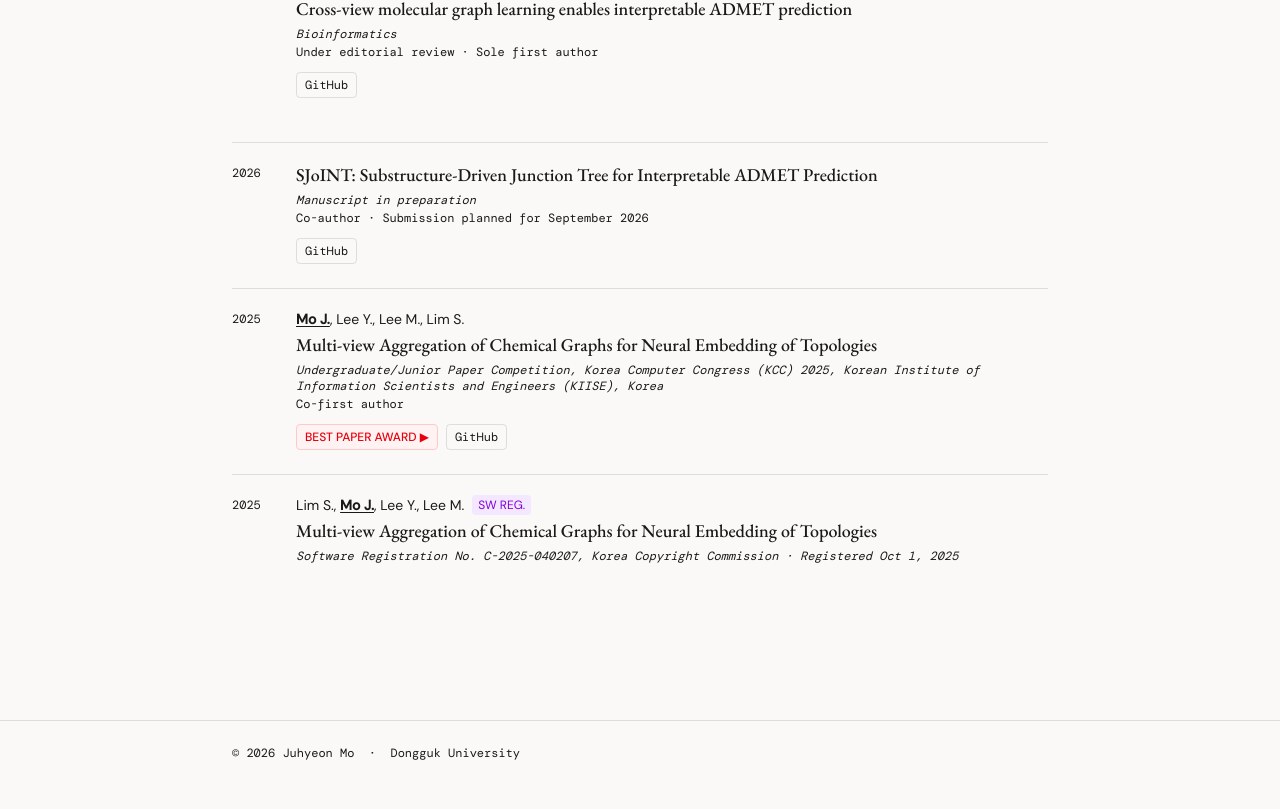
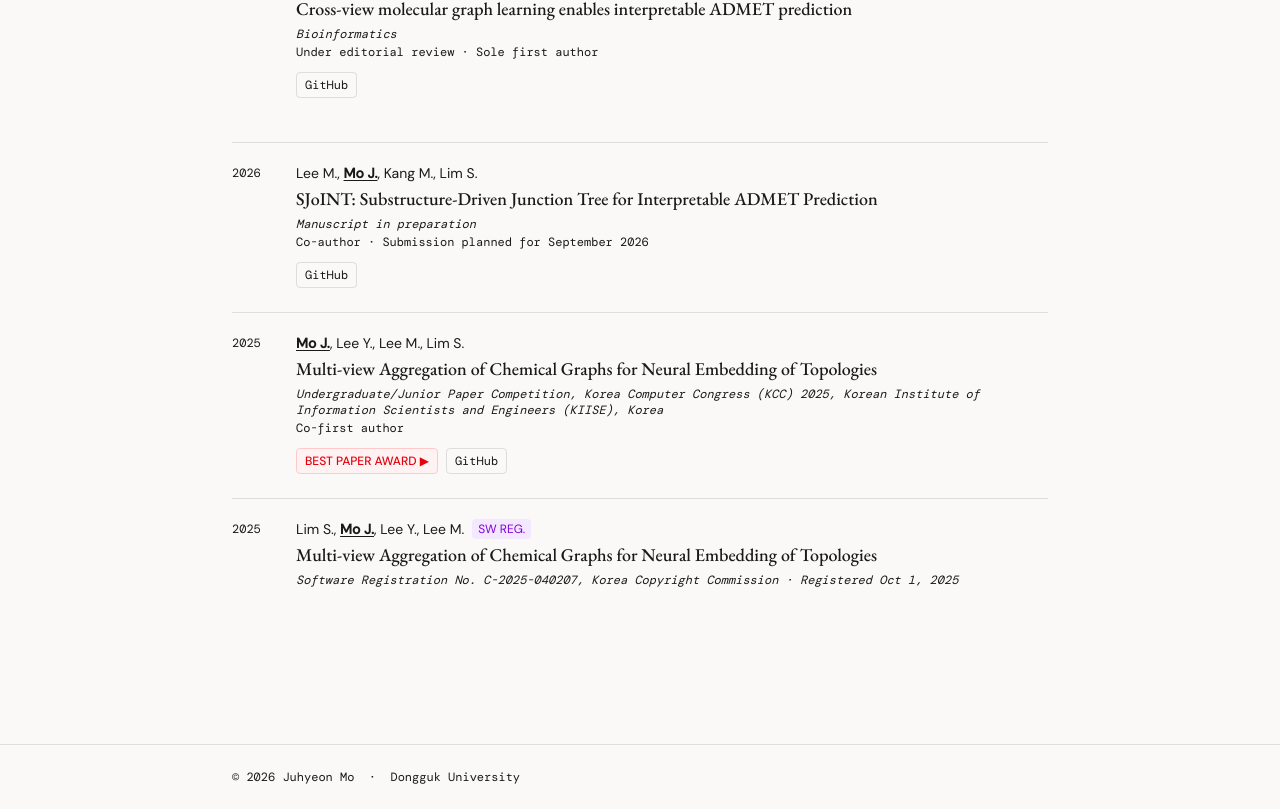
Before and after one commit to mo-juhyeon/mo-juhyeon.github.io, a React (Vite) app: page / in a window 1280 px wide. Shown: the part 1369-2178 px from the top of the page. Before the commit the page ends 2154 px from the top, so only its background shows below. Built offline with nearby package versions, Linux system fonts and the light colour scheme.

Commit message:
Add the SJoINT author list

```diff
--- a/src/content.ts
+++ b/src/content.ts
@@ -91,7 +91,7 @@ export const PUBLICATIONS: Publication[] = [
   {
     type: "paper",
     year: "2026",
-    // TODO: add the author list once it is settled.
+    authors: `Lee M., ${ME}, Kang M., Lim S.`,
     title:
       "SJoINT: Substructure-Driven Junction Tree for Interpretable ADMET Prediction",
     venue: "Manuscript in preparation",
```
